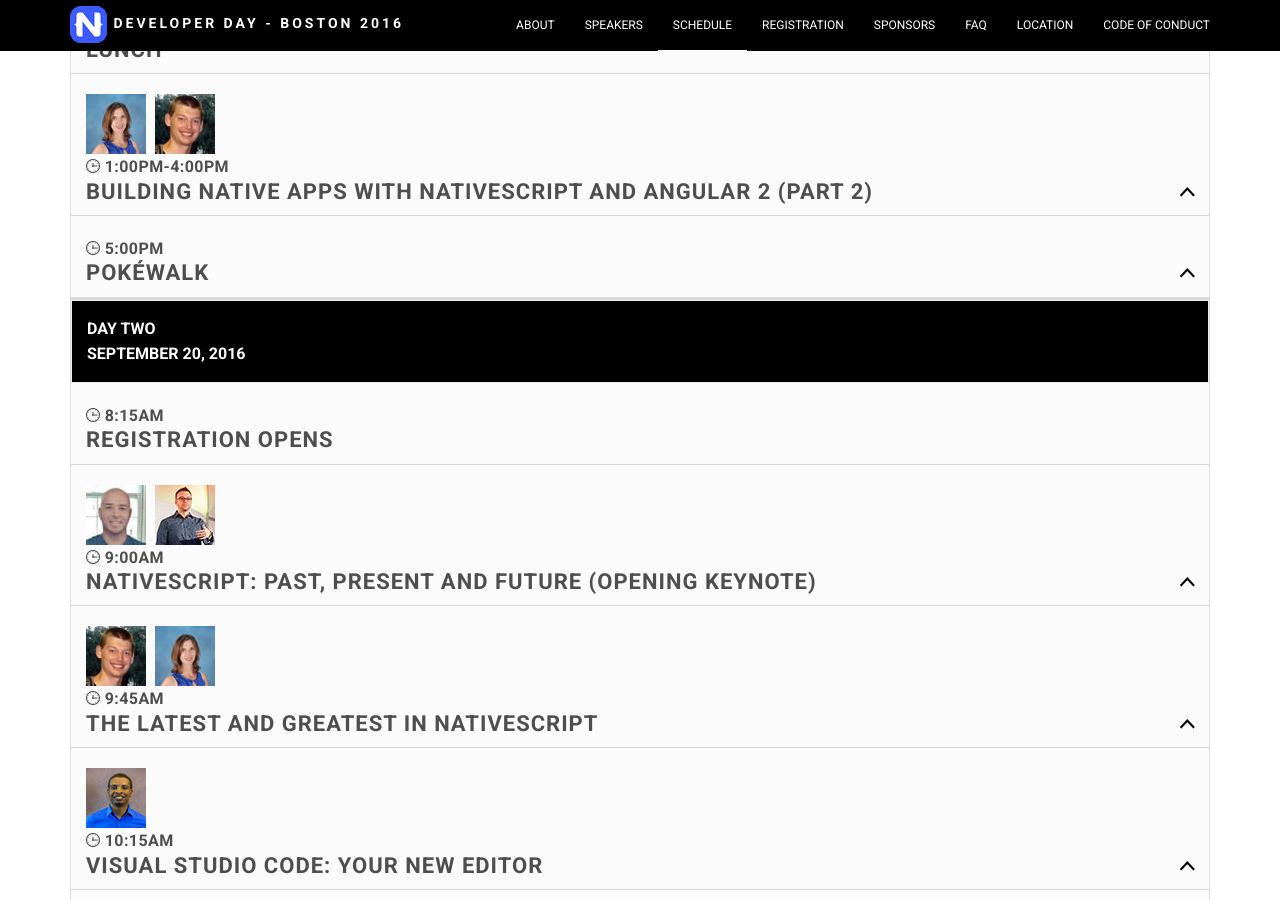
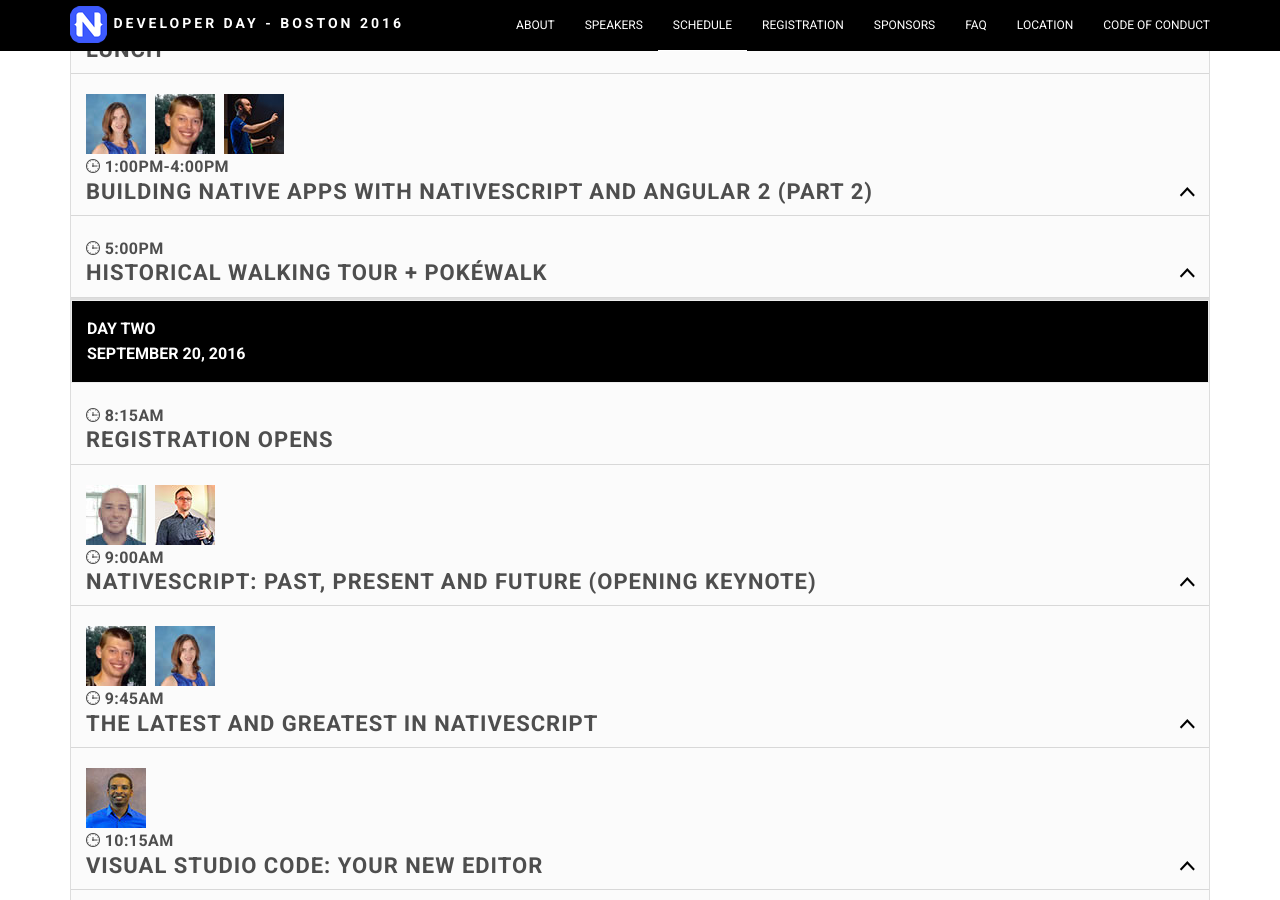
Before and after one commit to NativeScript/nativescript-developer-day, a Jekyll site: the page built from index.html, in a window 1280 px wide and 900 px high, scrolled down 5547 px. Built offline with Jekyll 4.4.1, drawn with Linux system fonts in a browser that asks for light colours; some web fonts are replaced.

Commit message:
small update

```diff
--- a/_data/schedule.yaml
+++ b/_data/schedule.yaml
@@ -12,6 +12,7 @@
         speakers:
             - name: "Jen Looper"
             - name: "TJ VanToll"
+            - name: "Sebastian Witalec"
     -   title: "Lunch"
         start_time: "12:00pm"
     -   title: "Building Native Apps With NativeScript and Angular 2 (Part 2)"
@@ -20,7 +21,8 @@
         speakers:
             - name: "Jen Looper"
             - name: "TJ VanToll"
-    -   title: "Pokéwalk"
+            - name: "Sebastian Witalec"
+    -   title: "Historical Walking Tour + Pokéwalk"
         start_time: "5:00pm"
         description: "See historic Boston while collecting Pokémon with other speakers and attendees."
 -   header: "Day Two"
```
